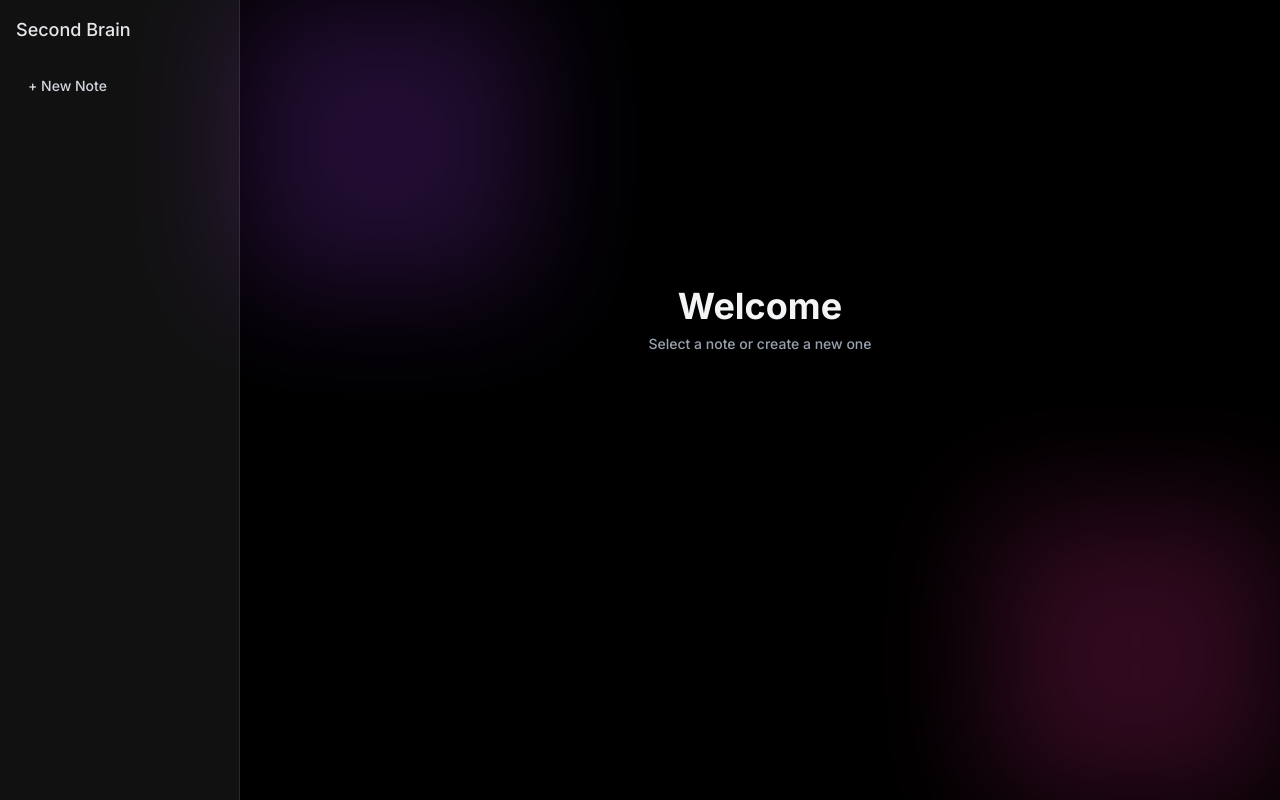
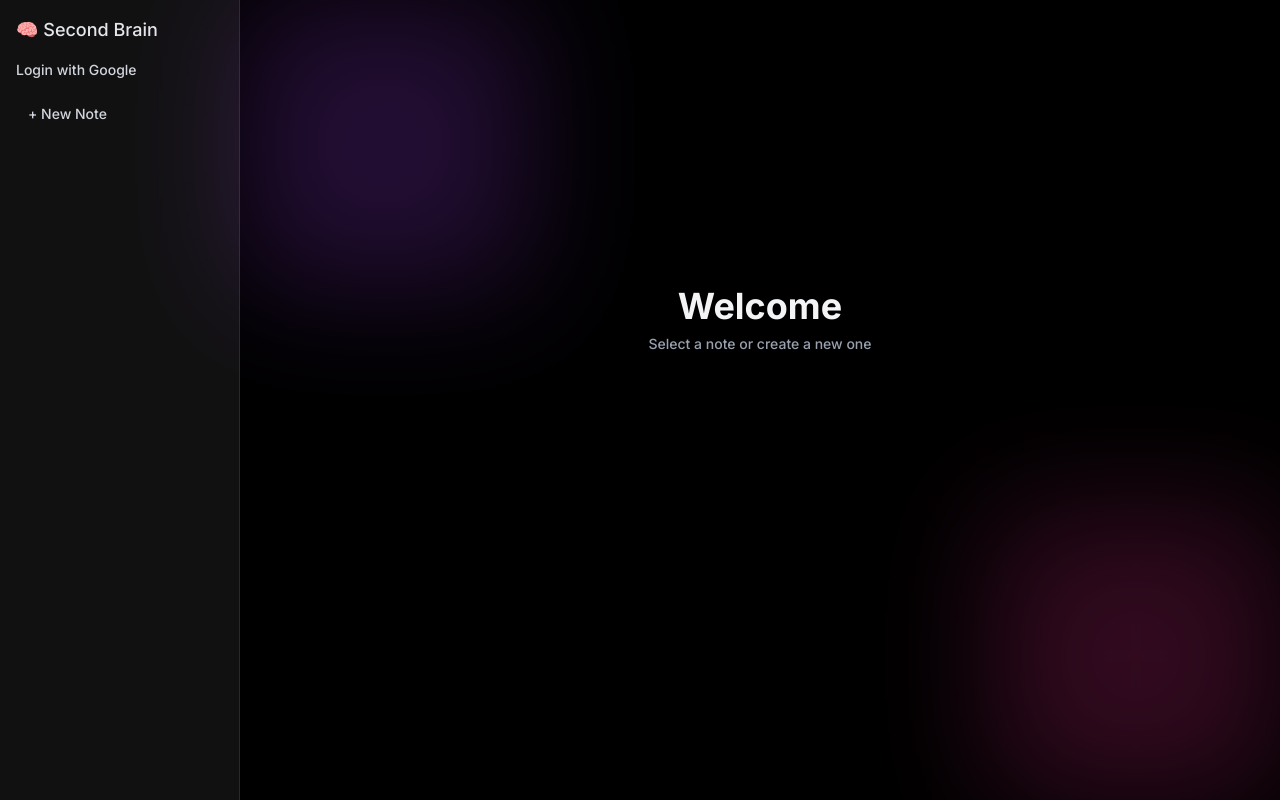
Before and after one commit to tanishq53/second-brain, a React (Vite) app in the folder frontend/notes/: page / in a window 1280 px wide. Built offline with nearby package versions, Linux system fonts and the light colour scheme.

Commit message:
second commit

```diff
--- a/frontend/notes/src/App.jsx
+++ b/frontend/notes/src/App.jsx
@@ -1,11 +1,22 @@
 import { useState } from "react";
+import { auth, provider } from "./firebase";
+import { signInWithPopup, signOut } from "firebase/auth";
 
 export default function App() {
   const [showModal, setShowModal] = useState(false);
+  const [user, setUser] = useState(null);
   const [title, setTitle] = useState("");
   const [note, setNote] = useState("");
   const [notes, setNotes] = useState([]);
   const [selectedIndex, setSelectedIndex] = useState(null);
+  const login = async () => {
+  const result = await signInWithPopup(auth, provider);
+  setUser(result.user);
+};
+const logout = () => {
+  signOut(auth);
+  setUser(null);
+};
   const addNote = () => {
   if (!title || !note) return;
 
@@ -30,9 +41,29 @@ export default function App() {
     {/* SIDEBAR */}
     <div className="w-60 bg-[#111] border-r border-white/10 p-4 flex flex-col">
 
-  <h2 className="text-lg font-medium mb-6 text-gray-200">
-    Second Brain
-  </h2>
+  <h2 className="text-lg font-medium mb-4 text-gray-200">
+  🧠 Second Brain
+</h2>
+
+{/* LOGIN SECTION */}
+{!user ? (
+  <button
+    onClick={login}
+    className="text-sm text-gray-300 mb-4 text-left hover:text-white transition"
+  >
+    Login with Google
+  </button>
+) : (
+  <div className="mb-4 text-sm">
+    <p className="text-gray-300">{user.displayName}</p>
+    <button
+      onClick={logout}
+      className="text-xs text-gray-500 hover:text-white"
+    >
+      Logout
+    </button>
+  </div>
+)}
 
   <button
   onClick={() => {
--- /dev/null
+++ b/frontend/notes/src/firebase.js
@@ -0,0 +1,17 @@
+import { initializeApp } from "firebase/app";
+import { getAuth, GoogleAuthProvider } from "firebase/auth";
+
+const firebaseConfig = {
+  apiKey: "AIzaSyCs3qu8-5pVUY3qQkPBbnsXB-85E2Rgav0",
+  authDomain: "second-brain53.firebaseapp.com",
+  projectId: "second-brain53",
+  storageBucket: "second-brain53.firebasestorage.app",
+  messagingSenderId: "719833919936",
+  appId: "1:719833919936:web:2527374e2914ee0f5c1825",
+  measurementId: "G-CE95V2RSVC"
+};
+
+const app = initializeApp(firebaseConfig);
+
+export const auth = getAuth(app);
+export const provider = new GoogleAuthProvider();
--- a/frontend/package.json
+++ b/frontend/package.json
@@ -1,6 +1,7 @@
 {
   "dependencies": {
     "axios": "^1.14.0",
+    "firebase": "^12.11.0",
     "react-force-graph": "^1.48.2",
     "tailwindcss": "^4.2.2"
   }
```
Also changed, not shown: 1 other file (tests, documents, lock files or other folders).
